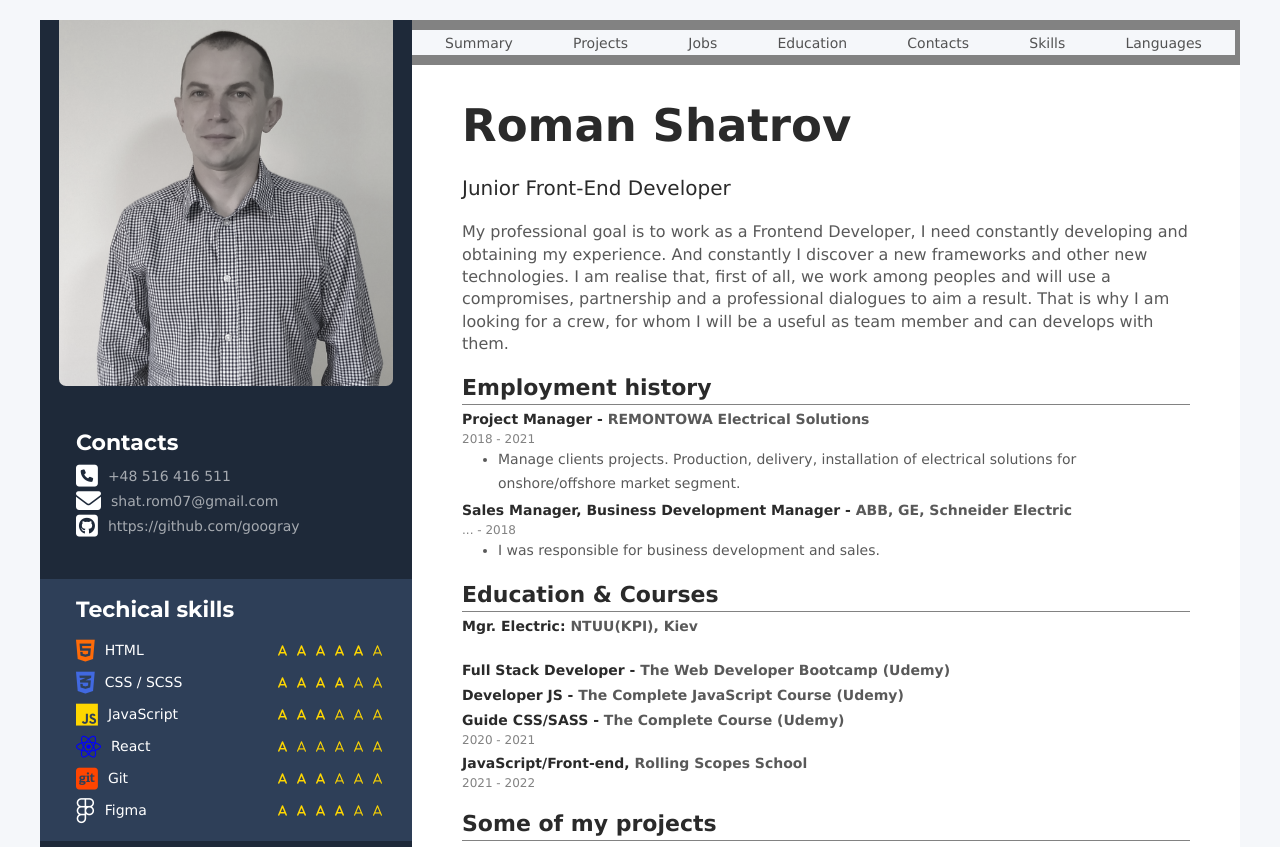
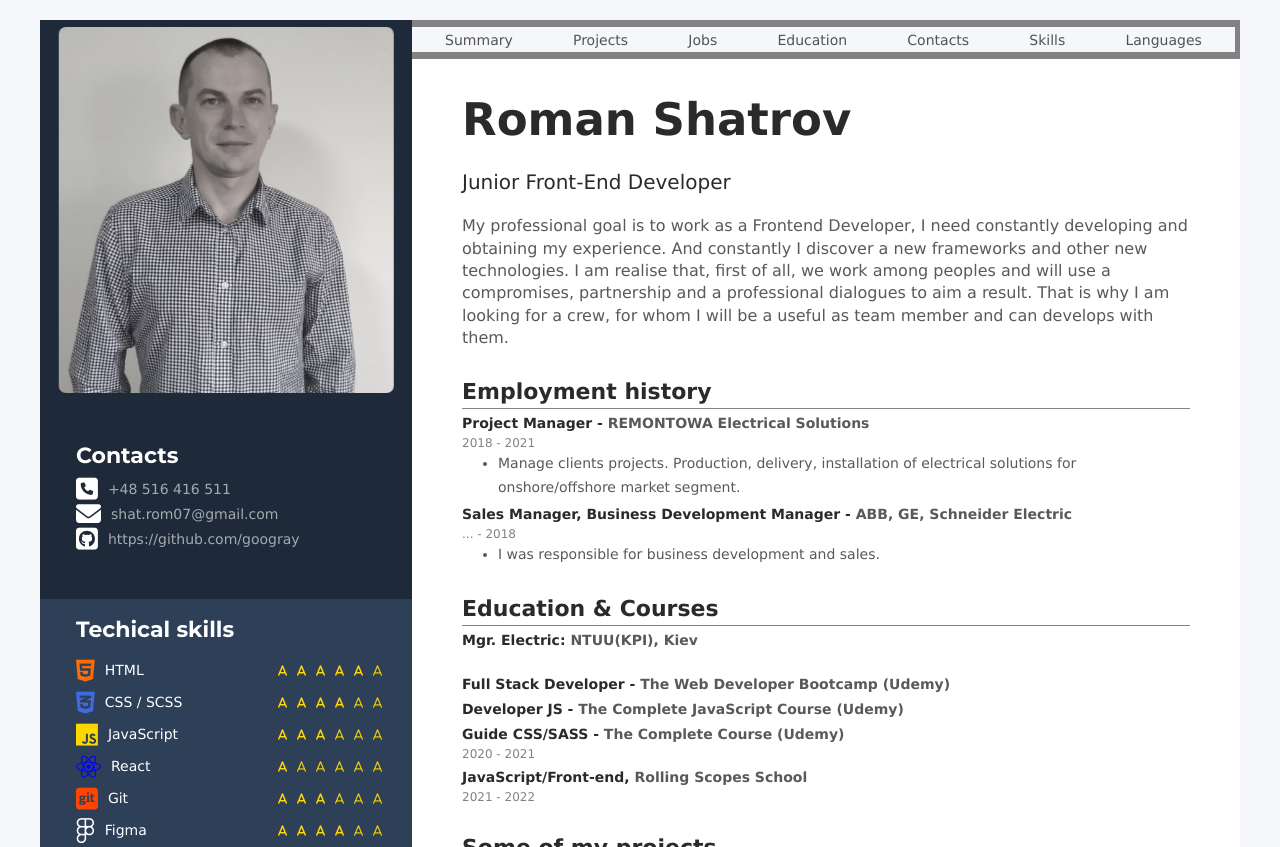
Before and after one commit to googray/SV-RS-en-22, a plain HTML site: page index.html in a window 1280 px wide. Shown: the top 847 px of the page. Drawn offline with nearby package versions, Linux system fonts and the light colour scheme.

Commit message:
changes in bio-about

```diff
--- a/style.css
+++ b/style.css
@@ -25,8 +25,6 @@ body {
   padding: 20px;
   min-height: 100vh;
   font-family: "Monserrat", Verdana, sans-serif;
-  /* position: relative;
-  z-index: 0; */
 }
 
 .container {
@@ -78,11 +76,12 @@ html {
 
 .photo {
   max-width: 90%;
-  margin: 0 auto;
-  border-radius: 0 0 7px 7px;
+  margin: 7px auto 0;
+  border-radius: 7px;
   cursor: pointer;
   filter: grayscale(80%);
   transition: all 1.5s;
+  transform: rotateY(180deg);
 }
 
 .tech-skills,
@@ -257,14 +256,13 @@ html {
 
 .main-header {
   width: 100%;
-  padding: 10px 0;
+  padding: 7px 5px 7px 0;
   background: var(--color-time);
 }
 .main-header__links {
   display: flex;
   justify-content: space-around;
   align-items: center;
-  margin-right: 5px;
 }
 
 .main-header__links {
@@ -326,7 +324,7 @@ html {
 .jobs,
 .education,
 .code {
-  margin-bottom: 20px;
+  margin-bottom: 30px;
   padding-left: 50px;
   padding-right: 50px;
 }
```
Also changed, not shown: 1 other file.
